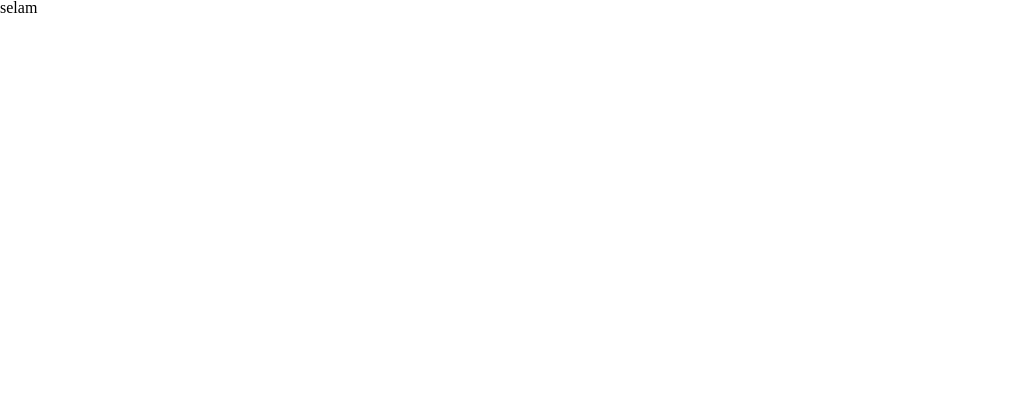
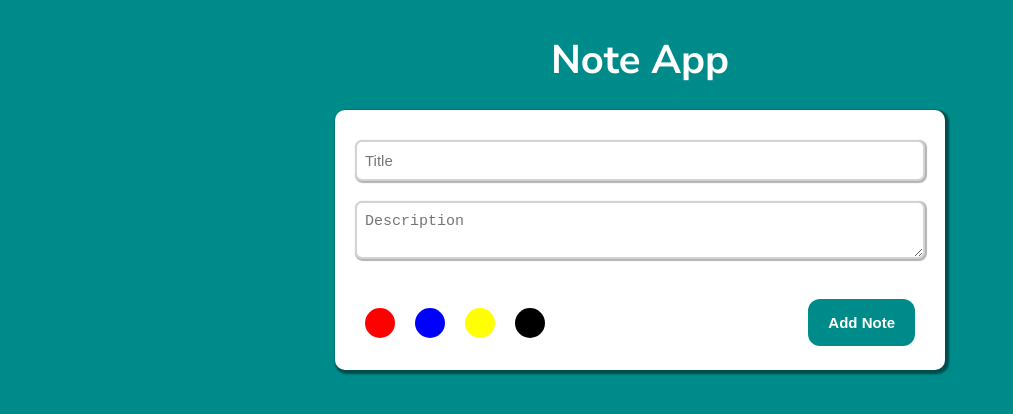
Before and after one commit to korkutDogukan/Note-App, a Vue app in the folder note-app/: page / in a window 1280 px wide. Shown: the top 414 px of the page, without its empty margins (0-1013 px from the left). Built offline with nearby package versions, Linux system fonts and the light colour scheme.

Commit message:
Add style for note card

```diff
--- a/note-app/src/App.vue
+++ b/note-app/src/App.vue
@@ -1,5 +1,17 @@
 <template>
-  <h3>selam</h3>
+  <div class="app">
+    <NoteCard></NoteCard>
+  </div>
 </template>
 <script setup>
+import NoteCard from './components/NoteCard/NoteCard.vue';
 </script>
+<style lang="scss">
+@import url("https://fonts.googleapis.com/css2?family=Nunito+Sans:wght@300;400;700;900&display=swap");
+.app {
+  width: 100%;
+  height: 100vh;
+  background-color: darkcyan;
+  font-family: "Nunito Sans", sans-serif;
+}
+</style>
--- /dev/null
+++ b/note-app/src/components/NoteCard/NoteCard.scss
@@ -0,0 +1,125 @@
+.note-card {
+  display: flex;
+  justify-content: center;
+  align-items: center;
+  flex-direction: column;
+  padding: 40px;
+  gap: 30px;
+
+  &-title {
+    color: white;
+    text-align: center;
+    font-size: 40px;
+    font-weight: 700;
+  }
+
+  &-content {
+    display: flex;
+    flex-direction: column;
+    align-items: center;
+    gap: 40px;
+    background-color: #fff;
+    width: 550px;
+    height: 200px;
+    border-radius: 10px;
+    padding: 30px;
+    box-shadow: 2px 2px 2px 2px rgba(0, 0, 0, 0.3), 2px 2px 2px 2px rgba(0, 0, 0, 0.2);
+
+    &-form {
+      display: flex;
+      gap: 20px;
+      justify-content: center;
+      align-items: center;
+      flex-direction: column;
+      width: 100%;
+
+      %input {
+        width: 100%;
+        border: 2px solid lightgray;
+        border-radius: 7px;
+        padding: 10px 8px;
+        box-shadow: 1px 1px 1px 1px rgba(0, 0, 0, 0.3);
+        outline: none;
+        font-size: 15px;
+
+        &::placeholder {
+          font-size: 15px;
+        }
+      }
+
+      &-input {
+        @extend %input;
+      }
+
+      &-textarea {
+        @extend %input;
+      }
+    }
+
+    &-footer {
+      width: 100%;
+      display: flex;
+      justify-content: space-between;
+      align-items: center;
+
+      &-colors {
+        display: flex;
+        justify-content: center;
+        align-items: center;
+        flex-direction: row;
+        gap: 20px;
+
+        %labels {
+          width: 30px;
+          height: 30px;
+          border-radius: 50%;
+          cursor: pointer;
+        }
+
+        &-label {
+          @extend %labels;
+          transition: transform 0.7s;
+          &:hover {
+            transform: scale(1.2);
+          }
+
+          &-input {
+            display: none;
+          }
+        }
+
+        .red {
+          background: red;
+        }
+
+        .blue {
+          background: blue;
+        }
+
+        .yellow {
+          background: yellow;
+        }
+
+        .black {
+          background: black;
+        }
+      }
+
+      &-button {
+        background-color: darkcyan;
+        border: none;
+        border-radius: 12px;
+        padding: 15px 20px;
+        color: #fff;
+        font-size: 15px;
+        font-weight: 700;
+        cursor: pointer;
+        transition: all 0.7s;
+
+        &:hover {
+          opacity: 0.9;
+        }
+      }
+    }
+  }
+}
--- /dev/null
+++ b/note-app/src/components/NoteCard/NoteCard.vue
@@ -0,0 +1,32 @@
+<template>
+  <div class="note-card">
+    <div class="note-card-title">Note App</div>
+    <div class="note-card-content">
+      <form class="note-card-content-form">
+        <input placeholder="Title" type="text" class="note-card-content-form-input" />
+        <textarea placeholder="Description" class="note-card-content-form-textarea"></textarea>
+      </form>
+      <div class="note-card-content-footer">
+        <div class="note-card-content-footer-colors">
+          <label class="note-card-content-footer-colors-label red">
+            <input type="radio" class="note-card-content-footer-colors-label-input" />
+          </label>
+          <label class="note-card-content-footer-colors-label blue">
+            <input type="radio" class="note-card-content-footer-colors-label-input" />
+          </label>
+          <label class="note-card-content-footer-colors-label yellow">
+            <input type="radio" class="note-card-content-footer-colors-label-input" />
+          </label>
+          <label class="note-card-content-footer-colors-label black">
+            <input type="radio" class="note-card-content-footer-colors-label-input" />
+          </label>
+        </div>
+        <button type="button" class="note-card-content-footer-button">Add Note</button>
+      </div>
+    </div>
+  </div>
+</template>
+<script setup>
+</script>
+<style src="./NoteCard.scss" lang="scss">
+</style>
```
